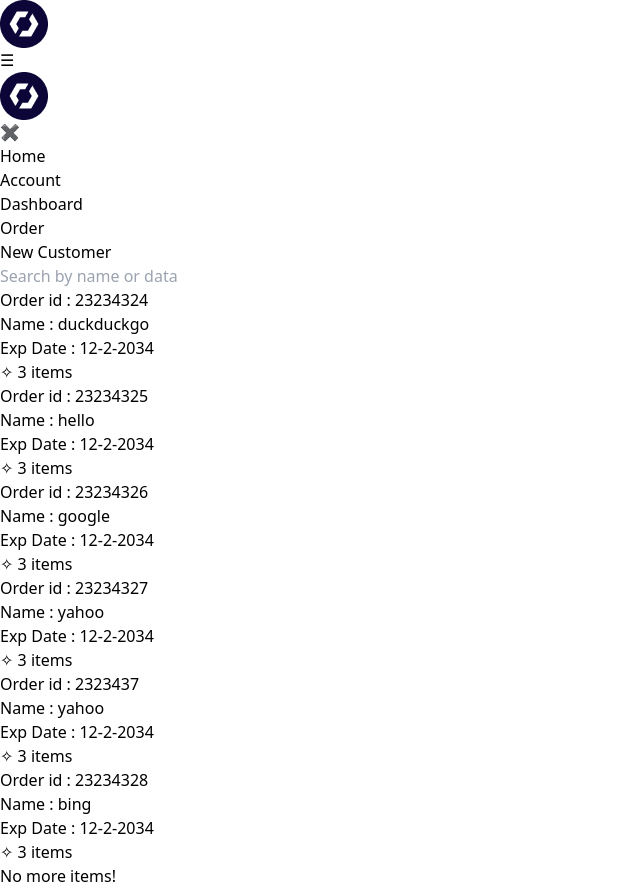
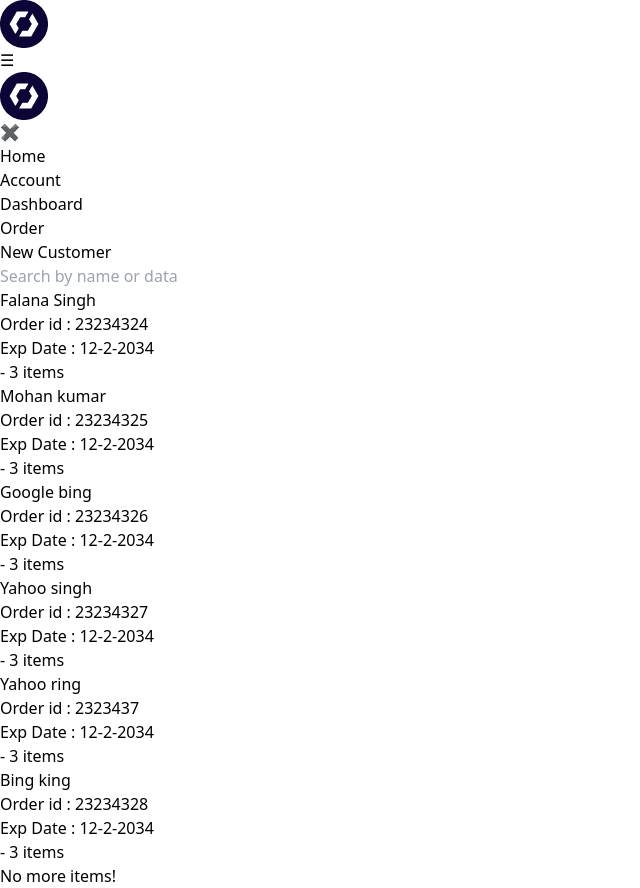
Before and after one commit to vishwajeetvc/shop, a React (Vite) app: page /order in a window 1280 px wide. Shown: the whole page, without its empty margins (0-640 px from the left). Built offline with nearby package versions, Linux system fonts and the light colour scheme.

Commit message:
Show order page initiated

```diff
--- a/src/components/NavBar.jsx
+++ b/src/components/NavBar.jsx
@@ -11,7 +11,7 @@ export default function NavBar() {
   }
 
   return (
-    <Body>
+    <Body className={`border-b`}>
       {/* Top nav bar*/}
       <nav className="flex justify-between items-center py-4">
         <div>
--- a/src/components/pages/Order.jsx
+++ b/src/components/pages/Order.jsx
@@ -1,37 +1,20 @@
+import { NavLink } from "react-router-dom";
 import Body from "../Body";
 import { useState } from "react";
 
 let d = [
-  { id: 23234324, name: "duckduckgo", expDate: "12-2-2034", items: 3 },
-  { id: 23234325, name: "hello", expDate: "12-2-2034", items: 3 },
-  { id: 23234326, name: "google", expDate: "12-2-2034", items: 3 },
-  { id: 23234327, name: "yahoo", expDate: "12-2-2034", items: 3 },
-  { id: 2323437, name: "yahoo", expDate: "12-2-2034", items: 3 },
-  { id: 23234328, name: "bing", expDate: "12-2-2034", items: 3 },
+  { id: 23234324, name: "Falana Singh", expDate: "12-2-2034", items: 3 },
+  { id: 23234325, name: "Mohan kumar", expDate: "12-2-2034", items: 3 },
+  { id: 23234326, name: "google bing", expDate: "12-2-2034", items: 3 },
+  { id: 23234327, name: "yahoo singh", expDate: "12-2-2034", items: 3 },
+  { id: 2323437, name: "yahoo ring", expDate: "12-2-2034", items: 3 },
+  { id: 23234328, name: "bing king", expDate: "12-2-2034", items: 3 },
 ];
 
-function Item({ id, name, expDate, items }) {
-  return (
-    <div className="text-[14px] px-4 py-4 text-gray-800 hover:text-red-700 hover:shadow-xl shadow-rose-50 border rounded-lg">
-      <div>
-        <p>Order id : {id}</p>
-        <p>Name : {name}</p>
-      </div>
-      <div className="flex gap-2">
-        <div>Exp Date : {expDate}</div>
-        <div> ✧ {items} items</div>
-      </div>
-    </div>
-  );
-}
-
 export const Order = () => {
-
   const [data, setData] = useState(d);
-
   function handleChange(e) {
     const value = e.target.value;
-    console.log("+" + value + "+");
     if (value == "") {
       setData(d);
       return;
@@ -43,7 +26,7 @@ export const Order = () => {
     });
   }
   return (
-    <Body className={"py-1"}>
+    <Body className={"py-4"}>
       <div className="px-4 text-[14px] bg-gray-100 border rounded">
         <input
           onChange={handleChange}
@@ -56,13 +39,14 @@ export const Order = () => {
       <div className="bg-white rounded-xl flex flex-col gap-2 my-4">
         {data.map((item) => {
           return (
+            <NavLink key={item.id} to="/showorder">
               <Item
-              key={item.id}
                 id={item.id}
                 name={item.name}
                 expDate={item.expDate}
                 items={item.items}
               />
+            </NavLink>
           );
         })}
         <div className="font-bold text-center text-gray-400 mt-4">
@@ -72,3 +56,22 @@ export const Order = () => {
     </Body>
   );
 };
+
+function Item({ id, name, expDate, items }) {
+  return (
+    <div className="text-[14px] px-4 py-4 text-gray-800 hover:text-red-700 hover:shadow-xl shadow-rose-50 border rounded-lg">
+      <div>
+        <p className="font-bold py-1 text-gray-700 text-[18px]">
+          {name[0].toUpperCase() + name.slice(1)}
+        </p>
+        <p>
+          Order id : <span className="text-gray-600 font-bold">{id}</span>
+        </p>
+      </div>
+      <div className="flex gap-2">
+        <div>Exp Date : {expDate}</div>
+        <div> - {items} items</div>
+      </div>
+    </div>
+  );
+}
--- /dev/null
+++ b/src/components/pages/ShowOrder.jsx
@@ -0,0 +1,39 @@
+import Body from "../Body";
+
+export default function ShowOrder() {
+  return (
+    <>
+      <Body className={`py-4`}>
+
+        <CustomerDetail
+          className={`border rounded py-4`}
+          name="Falana Singh"
+          mob="+91-9242342343"
+          add="Mairwa tola sakara"
+        />
+
+      </Body>
+    </>
+  );
+}
+
+
+function CustomerDetail({ name, mob, add, className }) {
+  return (
+    <div className={`rounded ${className}`}>
+      <table className="mx-5">
+        <tbody>
+          <tr className="">
+            <td className="py-1 font-bold text-xl">{name}</td>
+          </tr>
+          <tr className="">
+            <td className="text-sm text-gray-600">{mob}</td>
+          </tr>
+          <tr className="">
+            <td className="text-sm text-gray-600">{add}</td>
+          </tr>
+        </tbody>
+      </table>
+    </div>
+  );
+}
```
Also changed, not shown: src/main.jsx (+9 -4 lines). Lines whose indentation alone changed are shown as unchanged.
